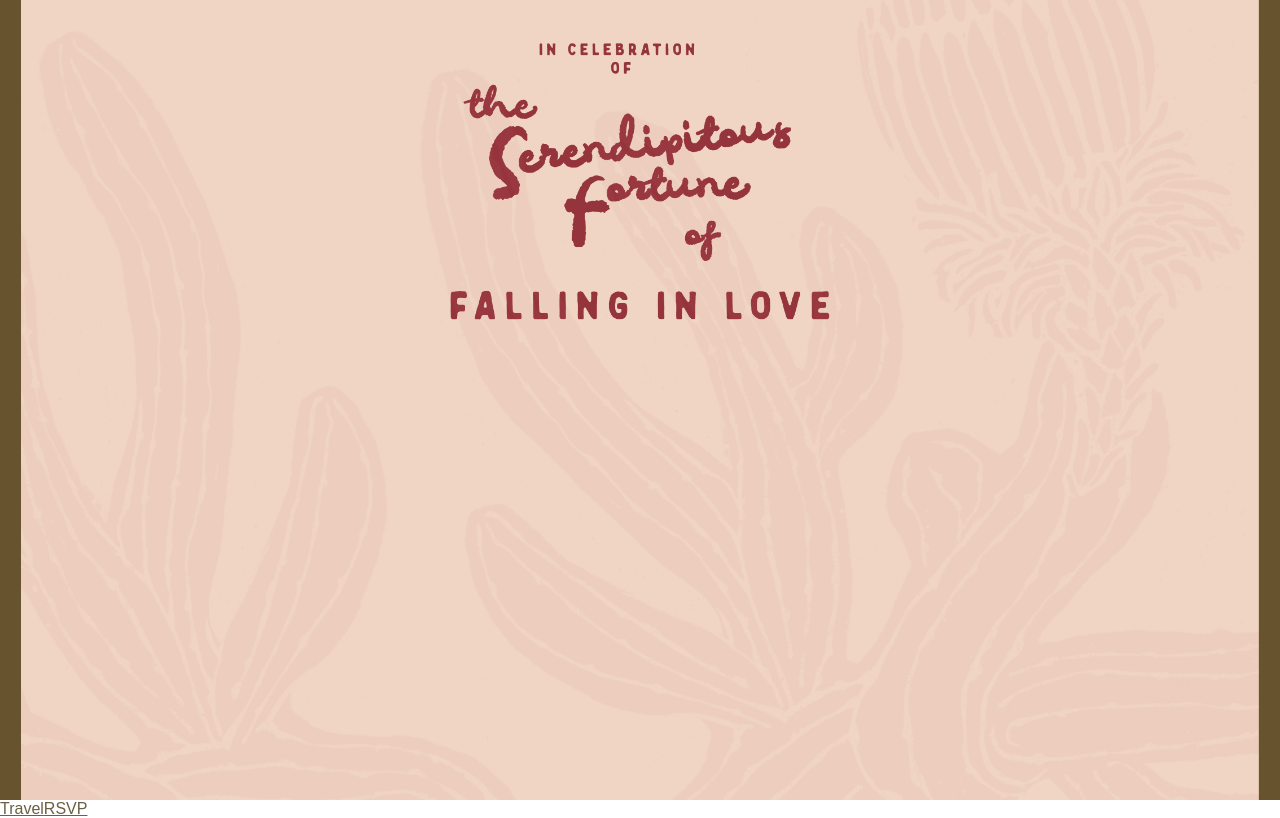
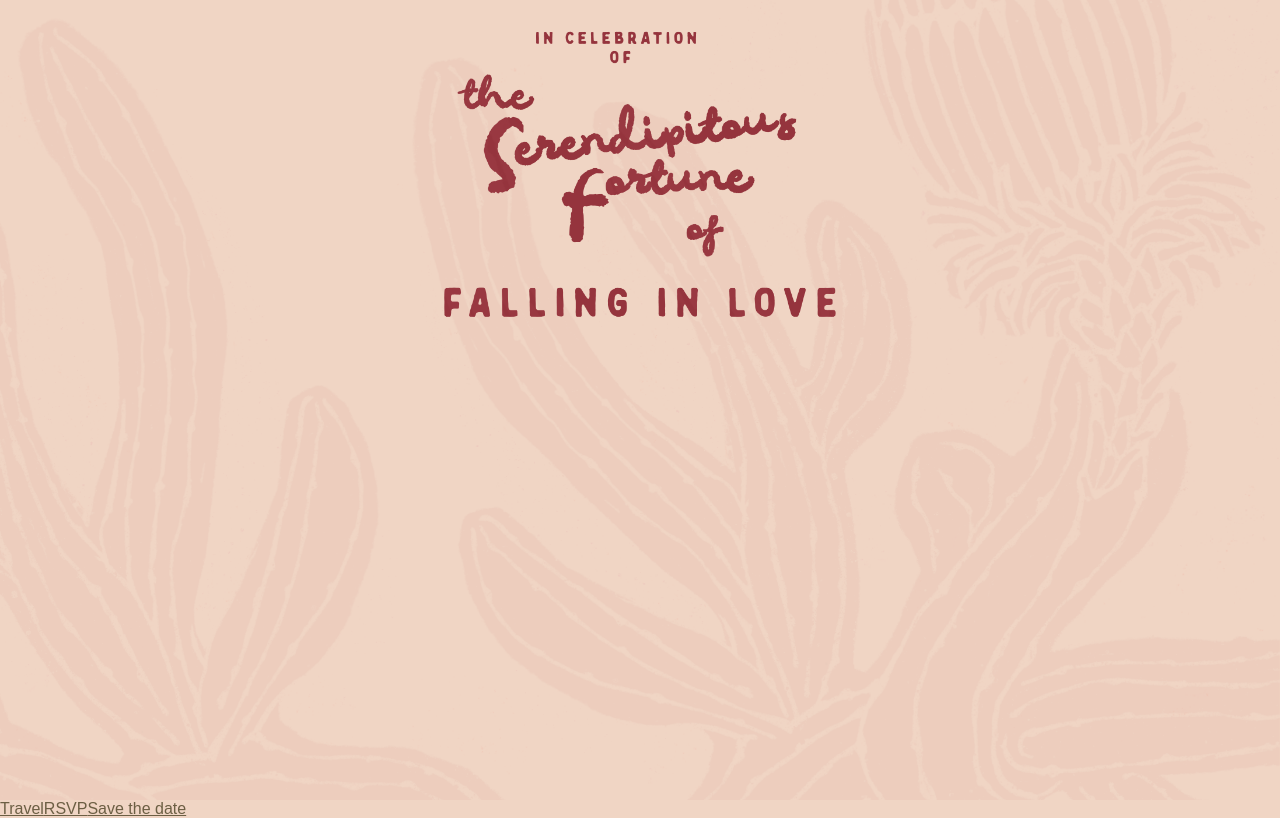
Before and after one commit to AlecsisDuarte/tarexis-wedding, a React (Vite) app: page /tarexis-wedding/home in a window 1280 px wide. Built offline with nearby package versions, Linux system fonts and the light colour scheme.

Commit message:
Used the dict more widely and introduced the new photos

```diff
--- a/index.html
+++ b/index.html
@@ -3,7 +3,7 @@
 
 <head>
   <meta charset="UTF-8" />
-  <link rel="icon" type="image/svg+xml" href="/wedding-rings.svg" />
+  <link rel="icon" type="image/svg+xml" href="/src/assets/wedding-rings.svg" />
   <meta name="viewport" content="width=device-width, initial-scale=1.0" />
   <title>Amor de mis amores</title>
 </head>
--- a/src/Dictionary.json
+++ b/src/Dictionary.json
@@ -1,10 +1,16 @@
 {
     "en": {
         "travel": "Travel",
-        "rsvp": "RSVP"
+        "rsvp": "RSVP",
+        "date": "4 - 6 September, 2026",
+        "std": "Save the date",
+        "home": "Home"
     },
     "es": {
         "travel": "Viajar",
-        "rsvp": "RSVP"
+        "rsvp": "RSVP",
+        "date": "4 - 6 Septiembre, 2026",
+        "std": "Apunta el dia",
+        "home": "Inicio"
     }
 }
--- a/src/main.css
+++ b/src/main.css
@@ -2,12 +2,12 @@
   font-family: "Princess Sofia", sans-serif;
   --background: #f0d5c4;
   --bright-white: #eeccc2;
-  /* background-color: var(--background); */
 }
 
-body {
+body, html {
   margin: 0;
   padding: 0 !important;
+  height: 100%;
 }
 
 @font-face {
@@ -33,19 +33,3 @@ body {
   font-weight: normal;
   font-style: normal;
 }
-/*
-img {
-  max-width: 100vw;
-  max-height: 150vh;
-
-  @media screen and (max-width: 500px) {
-    max-height: 70vh;
-    max-width: none;
-  }
-} */
-
-/* .std-main {
-  display: flex;
-  justify-content: center;
-  align-content: center;
-}*/
--- a/src/main.tsx
+++ b/src/main.tsx
@@ -9,17 +9,19 @@ import SaveTheDate from "./pages/SaveTheDate.tsx";
 const App = () => {
   const lang = navigator.language.split("-")[0];
   return (
+    <div className="main">
     <React.StrictMode>
       <BrowserRouter basename={"/tarexis-wedding/"}>
         <Routes>
-          <Route path="/" element={<SaveTheDate />} />
-          <Route path="/save-the-date" element={<SaveTheDate />} />
+          <Route path="/" element={<SaveTheDate lang={lang} />} />
+          <Route path="/save-the-date" element={<SaveTheDate lang={lang} />} />
           <Route path="/home" element={<Home lang={lang} />} />
           <Route path="/travel" element={<Travel />} />
-          <Route path="/Rsvp" element={<Rsvp />} />
+          <Route path="/Rsvp" element={<Rsvp lang={lang} />} />
         </Routes>
       </BrowserRouter>
     </React.StrictMode>
+    </div>
   );
 };
 
--- a/src/pages/Home.tsx
+++ b/src/pages/Home.tsx
@@ -1,6 +1,7 @@
-import "../main.css";
+import "../pages/styles/Home.css";
 import std from "../assets/std.png";
-import {FC } from "react";
+import stdespanol from "../assets/stdespanol.png";
+import { FC } from "react";
 import { Link } from "react-router-dom";
 import dict from "../Dictionary.json";
 
@@ -9,17 +10,22 @@ type Props = {
 };
 
 const Home: FC<Props> = (prop) => {
-    const words = dict[prop.lang] ?? dict.en;
+  const words = dict[prop.lang] ?? dict.en;
+  let stdImage = prop.lang !== 'en' ? stdespanol : std;
+
   return (
-    <div>
+    <div className="home">
       <div className="std-main">
-        <img src={std}></img>
+        <img src={stdImage}></img>
       </div>
       <Link to="/travel" className="redirect-button">
         {words.travel}
       </Link>
       <Link to="/rsvp" className="redirect-button">
-        RSVP
+        {words.rsvp}
+      </Link>
+      <Link to="/save-the-date" className="redirect-button">
+        {words.std}
       </Link>
     </div>
   );
--- a/src/pages/Rsvp.tsx
+++ b/src/pages/Rsvp.tsx
@@ -1,12 +1,20 @@
 import "../main.css";
+import "./styles/Rsvp.css";
+import { FC } from "react";
 import { Link } from "react-router-dom";
+import dict from "../Dictionary.json";
 
-const RSVP = () => {
+type Props = {
+  lang: string;
+};
+
+const RSVP: FC<Props> = (prop) => {
+  const words = dict[prop.lang] ?? dict.en;
   return (
-    <div>
+    <div className="rsvp">
       <p className="wilden">Let's get you started</p>
       <Link to="/" className="redirect-button">
-        Home
+        {words.std}
       </Link>
     </div>
   );
--- a/src/pages/SaveTheDate.tsx
+++ b/src/pages/SaveTheDate.tsx
@@ -1,14 +1,24 @@
 import "./styles/SaveTheDate.css";
 import std from "../assets/std1.png";
+import { FC } from "react";
 import { Link } from "react-router-dom";
+import dict from "../Dictionary.json";
 
-const SaveTheDate = () => {
+type Props = {
+  lang: string;
+};
+
+const SaveTheDate: FC<Props> = (prop) => {
+  const words = dict[prop.lang] ?? dict.en;
   return (
-    <div className="std-main">
-      <div>
+    <div className="std">
+      <div className="std-main">
         <img src={std}></img>
         <Link to="/travel" className="redirect-button">
-          Travel
+          {words.travel}
+        </Link>
+        <Link to="/home" className="redirect-button">
+          {words.home}
         </Link>
       </div>
     </div>
--- a/src/pages/Travel.tsx
+++ b/src/pages/Travel.tsx
@@ -3,6 +3,7 @@ import React from "react";
 
 const Travel: React.FC = () => {
   return (
+    <div className="travel">
     <div className="travel-info">
       <div className="travel-container">
         <h1 className="travel-title">Getting to Valle de Guadalupe, Mexico</h1>
@@ -138,6 +139,7 @@ const Travel: React.FC = () => {
         </section>
       </div>
     </div>
+    </div>
   );
 };
 
--- a/src/pages/styles/Home.css
+++ b/src/pages/styles/Home.css
@@ -0,0 +1,24 @@
+div .home {
+    background-color: #f0d5c4;
+}
+div .home .std-main {
+    display: flex;
+    justify-content: center;
+    align-items: center;
+    height: 100%;
+}
+
+.home img {
+    /* Set the image height to 100% of the viewport height */
+    height: 100vh;
+
+    /* Set the width to fill the screen */
+    width: 100vw;
+
+    /* This property handles how the image fits its container */
+    object-fit: cover;
+}
+
+.home .redirect-button {
+    color: #6c5f44;
+}
--- a/src/pages/styles/Rsvp.css
+++ b/src/pages/styles/Rsvp.css
@@ -0,0 +1,3 @@
+body {
+    background-color: #f0d5c4;
+}
--- a/src/pages/styles/SaveTheDate.css
+++ b/src/pages/styles/SaveTheDate.css
@@ -1,11 +1,11 @@
-.std-main {
+.std .std-main {
   font-family: "Princess Sofia", sans-serif;
   background-color: #67542e;
   margin: 0;
   padding: 0 !important;
 }
 
-div img {
+.std div img {
     display: flex; /* Enables Flexbox for centering */
     justify-content: center; /* Centers horizontally */
     align-items: center; /* Centers vertically */
@@ -16,7 +16,7 @@ div img {
     width: 100%; /* Ensures the div takes full width */
 }
 
-img {
+.std img {
     max-width: 100%; /* Ensures the image scales down to fit the screen width */
     max-height: 100vh; /* Ensures the image scales down to fit the screen height */
     height: auto; /* Maintains the image's aspect ratio */
@@ -25,6 +25,6 @@ img {
     object-fit: contain; /* Ensures the entire image is visible within its bounds */
 }
 
-.redirect-button {
+.std .redirect-button {
   color: #6c5f44;
 }
```
Also changed, not shown: chappel.svg (deleted), src/assets/wedding-rings.svg (renamed from wedding-rings.svg).
